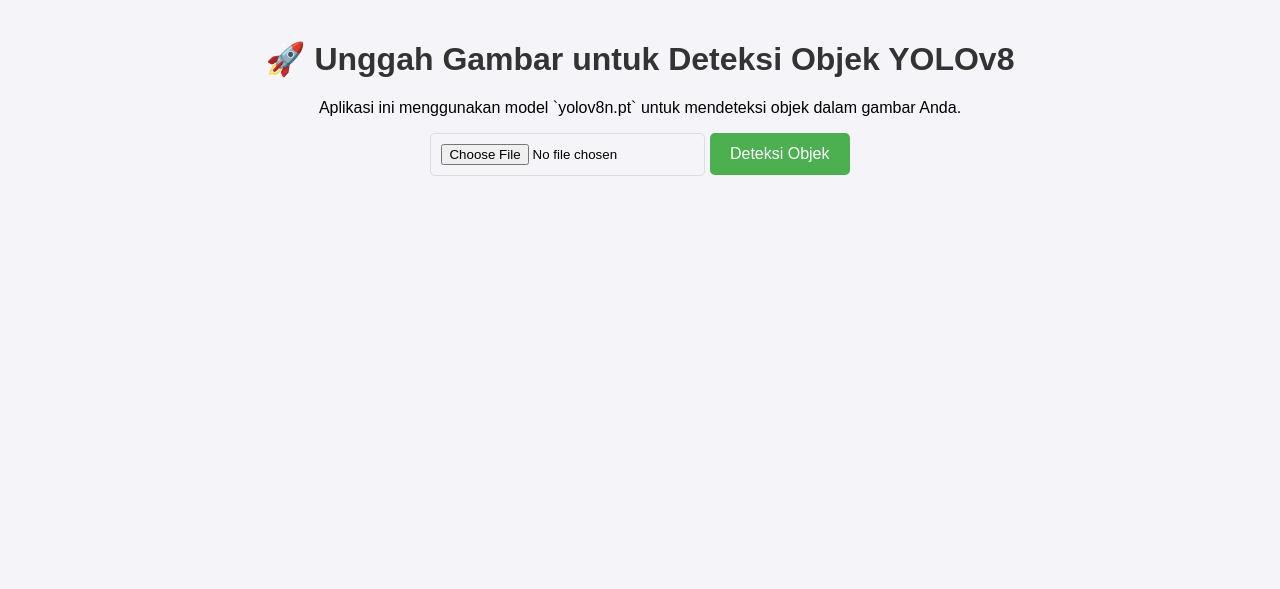
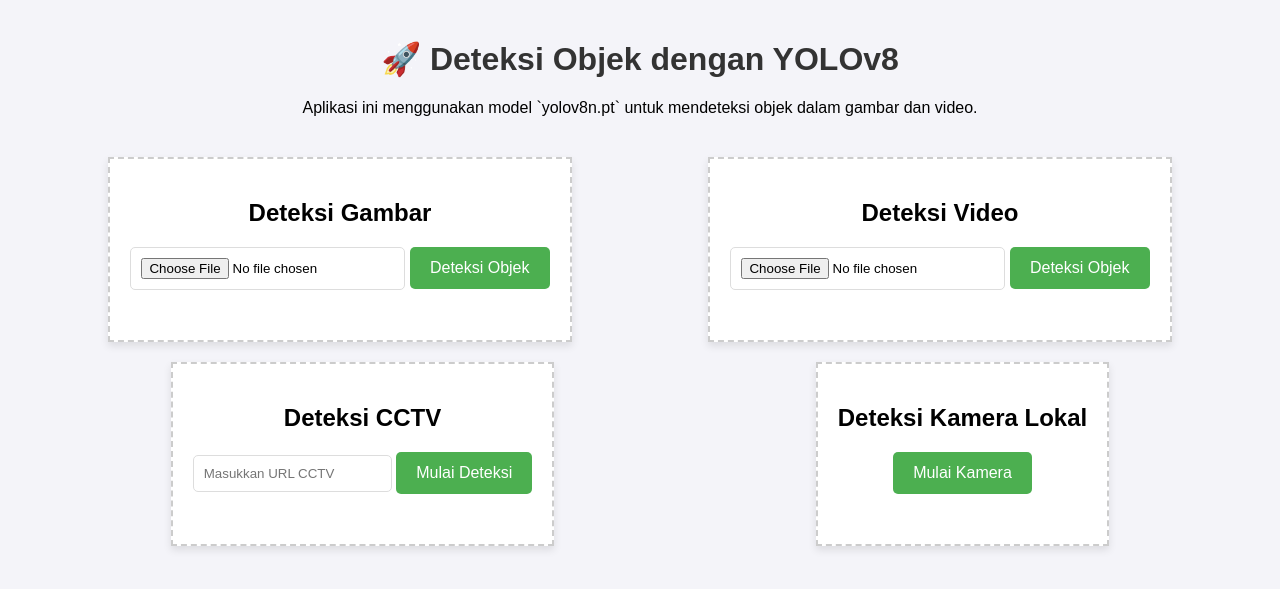
Before and after one commit to yandri918/yolo_baru, a Flask app: page / in a window 1280 px wide. Shown: the top 589 px of the page. Run offline with Flask 3, Linux system fonts and the light colour scheme.

Commit message:
feat: Implement video detection from upload, CCTV, and local camera

```diff
--- a/Templates/index.html
+++ b/Templates/index.html
@@ -3,31 +3,32 @@
 <head>
     <meta charset="UTF-8">
     <meta name="viewport" content="width=device-width, initial-scale=1.0">
-    <title>Deteksi Objek YOLOv8 dengan Flask</title>
+    <title>Deteksi Objek dengan YOLOv8</title>
     <style>
         body { font-family: Arial, sans-serif; margin: 40px; text-align: center; background-color: #f4f4f9; }
         h1 { color: #333; }
         .container { display: flex; justify-content: space-around; margin-top: 30px; flex-wrap: wrap; }
-        .image-box { border: 2px dashed #ccc; padding: 20px; margin: 10px; background-color: #fff; box-shadow: 0 4px 8px rgba(0,0,0,0.1); }
+        .upload-section { border: 2px dashed #ccc; padding: 20px; margin: 10px; background-color: #fff; box-shadow: 0 4px 8px rgba(0,0,0,0.1); }
         img { max-width: 100%; height: auto; max-height: 400px; }
         form { margin-bottom: 30px; }
-        input[type="file"] { border: 1px solid #ddd; padding: 10px; border-radius: 5px; }
-        input[type="submit"] { background-color: #4CAF50; color: white; padding: 12px 20px; border: none; border-radius: 5px; cursor: pointer; font-size: 16px; }
-        input[type="submit"]:hover { background-color: #45a049; }
+        input[type="file"], input[type="text"] { border: 1px solid #ddd; padding: 10px; border-radius: 5px; }
+        input[type="submit"], button { background-color: #4CAF50; color: white; padding: 12px 20px; border: none; border-radius: 5px; cursor: pointer; font-size: 16px; }
+        input[type="submit"]:hover, button:hover { background-color: #45a049; }
     </style>
 </head>
 <body>
 
-    <h1>🚀 Unggah Gambar untuk Deteksi Objek YOLOv8</h1>
-    <p>Aplikasi ini menggunakan model `yolov8n.pt` untuk mendeteksi objek dalam gambar Anda.</p>
+    <h1>🚀 Deteksi Objek dengan YOLOv8</h1>
+    <p>Aplikasi ini menggunakan model `yolov8n.pt` untuk mendeteksi objek dalam gambar dan video.</p>
 
-    <form method="post" enctype="multipart/form-data">
+    <div class="container">
+        <div class="upload-section">
+            <h2>Deteksi Gambar</h2>
+            <form action="/" method="post" enctype="multipart/form-data">
                 <input type="file" name="file" accept=".png, .jpg, .jpeg" required>
                 <input type="submit" value="Deteksi Objek">
             </form>
-
             {% if original_image and labels %}
-    <div class="container">
             <div class="image-box">
                 <h2>Gambar Asli</h2>
                 <img src="{{ url_for('static', filename=original_image.split('static/')[1]) }}" alt="Gambar Asli">
@@ -40,8 +41,32 @@
                     {% endfor %}
                 </ul>
             </div>
+            {% endif %}
         </div>
-    {% endif %}
+
+        <div class="upload-section">
+            <h2>Deteksi Video</h2>
+            <form action="/" method="post" enctype="multipart/form-data">
+                <input type="file" name="file" accept=".mp4, .avi, .mov" required>
+                <input type="submit" value="Deteksi Objek">
+            </form>
+        </div>
+
+        <div class="upload-section">
+            <h2>Deteksi CCTV</h2>
+            <form action="/cctv" method="post">
+                <input type="text" name="cctv_url" placeholder="Masukkan URL CCTV" required>
+                <input type="submit" value="Mulai Deteksi">
+            </form>
+        </div>
+
+        <div class="upload-section">
+            <h2>Deteksi Kamera Lokal</h2>
+            <form action="/local_camera" method="get">
+                <button type="submit">Mulai Kamera</button>
+            </form>
+        </div>
+    </div>
 
 </body>
 </html>
--- a/app.py
+++ b/app.py
@@ -1,5 +1,6 @@
 import os
-from flask import Flask, request, render_template, redirect, url_for
+import cv2
+from flask import Flask, request, render_template, redirect, url_for, Response
 from ultralytics import YOLO
 from werkzeug.utils import secure_filename
 import logging
@@ -9,76 +10,103 @@
 
 # Konfigurasi path
 UPLOAD_FOLDER = 'static/uploads/'
-RESULT_FOLDER = 'static/results/'
 app.config['UPLOAD_FOLDER'] = UPLOAD_FOLDER
-app.config['RESULT_FOLDER'] = RESULT_FOLDER
 
 # Pastikan direktori ada
 os.makedirs(UPLOAD_FOLDER, exist_ok=True)
-os.makedirs(RESULT_FOLDER, exist_ok=True)
 
-# Muat model YOLOv8 (cukup sekali saat aplikasi dimulai)
-# 'yolov8n.pt' adalah model terkecil dan tercepat.
-# Anda bisa menggunakan model lain seperti 'yolov8s.pt', 'yolov8m.pt', dll.
+# Muat model YOLOv8
 try:
     model = YOLO('yolov8n.pt')
     logging.info("Model YOLOv8 berhasil dimuat.")
 except Exception as e:
     logging.error(f"Gagal memuat model YOLOv8: {e}")
-    # Anda bisa memilih untuk menghentikan aplikasi jika model gagal dimuat
-    # exit()
 
 # Ekstensi file yang diizinkan
-ALLOWED_EXTENSIONS = {'png', 'jpg', 'jpeg'}
+ALLOWED_EXTENSIONS = {'png', 'jpg', 'jpeg', 'mp4', 'avi', 'mov'}
 
 def allowed_file(filename):
-    """Fungsi untuk memeriksa ekstensi file yang diizinkan."""
     return '.' in filename and \
            filename.rsplit('.', 1)[1].lower() in ALLOWED_EXTENSIONS
+
+def generate_frames(source):
+    cap = cv2.VideoCapture(source)
+
+    while cap.isOpened():
+        success, frame = cap.read()
+        if not success:
+            break
+
+        results = model(frame)
+        annotated_frame = results[0].plot()
+
+        ret, buffer = cv2.imencode('.jpg', annotated_frame)
+        frame = buffer.tobytes()
+
+        yield (b'--frame\r\n'
+               b'Content-Type: image/jpeg\r\n\r\n' + frame + b'\r\n')
+
+    cap.release()
 
 @app.route('/', methods=['GET', 'POST'])
 def upload_file():
     if request.method == 'POST':
-        # Periksa apakah ada file dalam request
         if 'file' not in request.files:
             return redirect(request.url)
         file = request.files['file']
 
-        # Jika pengguna tidak memilih file, browser mengirim file kosong
         if file.filename == '':
             return redirect(request.url)
 
         if file and allowed_file(file.filename):
-            # Amankan nama file untuk mencegah path traversal
             filename = secure_filename(file.filename)
-            original_filepath = os.path.join(app.config['UPLOAD_FOLDER'], filename)
+            filepath = os.path.join(app.config['UPLOAD_FOLDER'], filename)
+            file.save(filepath)
 
-            # Simpan file asli
-            file.save(original_filepath)
+            file_ext = filename.rsplit('.', 1)[1].lower()
+            if file_ext in ['png', 'jpg', 'jpeg']:
+                results = model.predict(source=filepath)
+                detected_labels = []
+                if results:
+                    for result in results:
+                        if result.boxes:
+                            for box in result.boxes:
+                                class_id = int(box.cls)
+                                label = model.names[class_id]
+                                detected_labels.append(label)
 
-            # Lakukan prediksi dengan YOLO
-            results = model.predict(source=original_filepath)
+                detected_labels = list(set(detected_labels))
 
-            # Ekstrak label dari hasil prediksi
-            detected_labels = []
-            if results:
-                for result in results:
-                    if result.boxes:
-                        for box in result.boxes:
-                            class_id = int(box.cls)
-                            label = model.names[class_id]
-                            detected_labels.append(label)
+                return render_template('index.html',
+                                       original_image=os.path.join(app.config['UPLOAD_FOLDER'], filename),
+                                       labels=detected_labels)
+            elif file_ext in ['mp4', 'avi', 'mov']:
+                return render_template('video.html', video_file=filename)
 
-            # Hapus duplikat label jika perlu
-            detected_labels = list(set(detected_labels))
+    return render_template('index.html')
 
-            # Kirim label ke template untuk ditampilkan
-            return render_template('index.html',
-                                   original_image=os.path.join(app.config['UPLOAD_FOLDER'], filename),
-                                   labels=detected_labels)
+@app.route('/video_feed/<filename>')
+def video_feed(filename):
+    video_path = os.path.join(app.config['UPLOAD_FOLDER'], filename)
+    return Response(generate_frames(video_path), mimetype='multipart/x-mixed-replace; boundary=frame')
 
-    # Untuk request GET, tampilkan halaman upload
-    return render_template('index.html')
+@app.route('/cctv', methods=['POST'])
+def cctv():
+    cctv_url = request.form['cctv_url']
+    return render_template('cctv.html', cctv_url=cctv_url)
+
+@app.route('/cctv_feed')
+def cctv_feed():
+    cctv_url = request.args.get('url')
+    return Response(generate_frames(cctv_url), mimetype='multipart/x-mixed-replace; boundary=frame')
+
+@app.route('/local_camera')
+def local_camera():
+    return render_template('local_camera.html')
+
+@app.route('/local_camera_feed')
+def local_camera_feed():
+    return Response(generate_frames(0), mimetype='multipart/x-mixed-replace; boundary=frame')
 
 if __name__ == '__main__':
     app.run(debug=True)
--- a/requirements.txt
+++ b/requirements.txt
@@ -1,2 +1,4 @@
 flask
 ultralytics
+opencv-python
+werkzeug
```
Also changed, not shown: Templates/cctv.html (added, +20 -0 lines), Templates/local_camera.html (added, +20 -0 lines), Templates/video.html (added, +20 -0 lines), 1 other file. Lines whose indentation alone changed are shown as unchanged.
